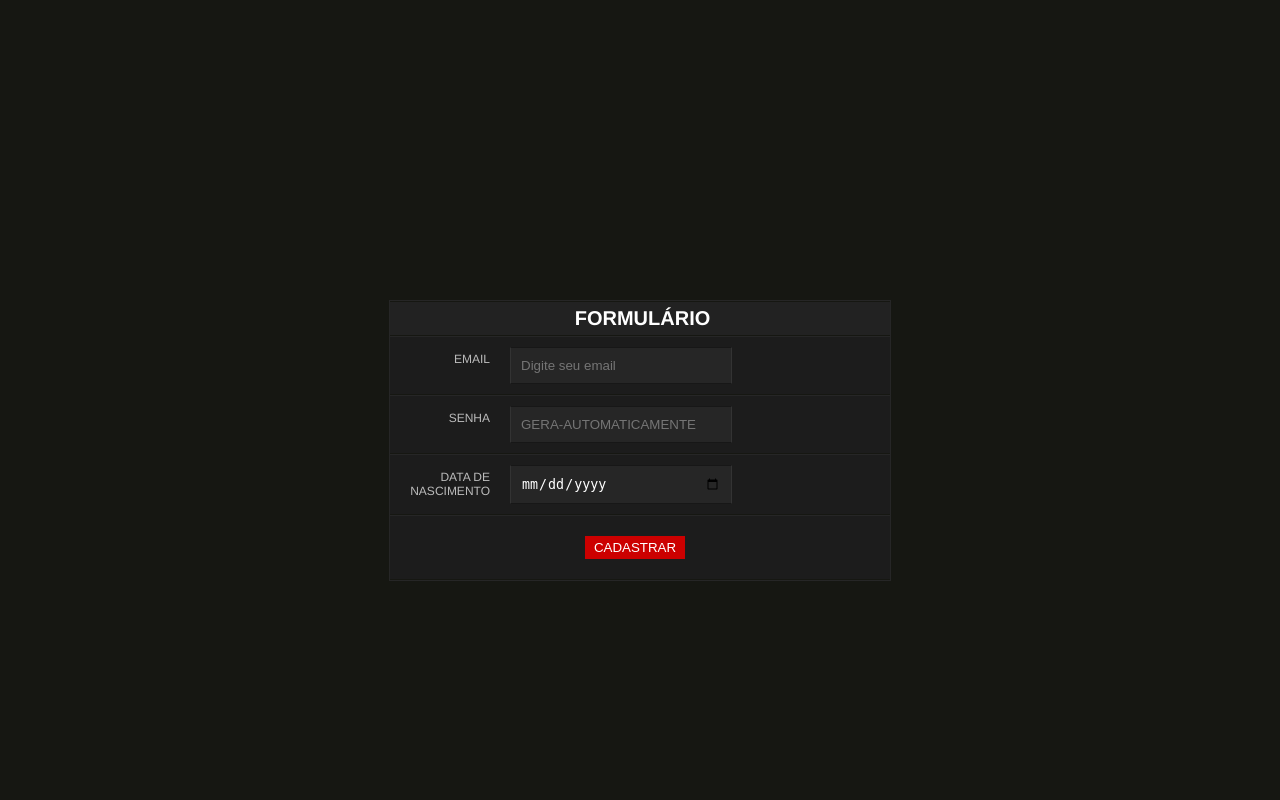
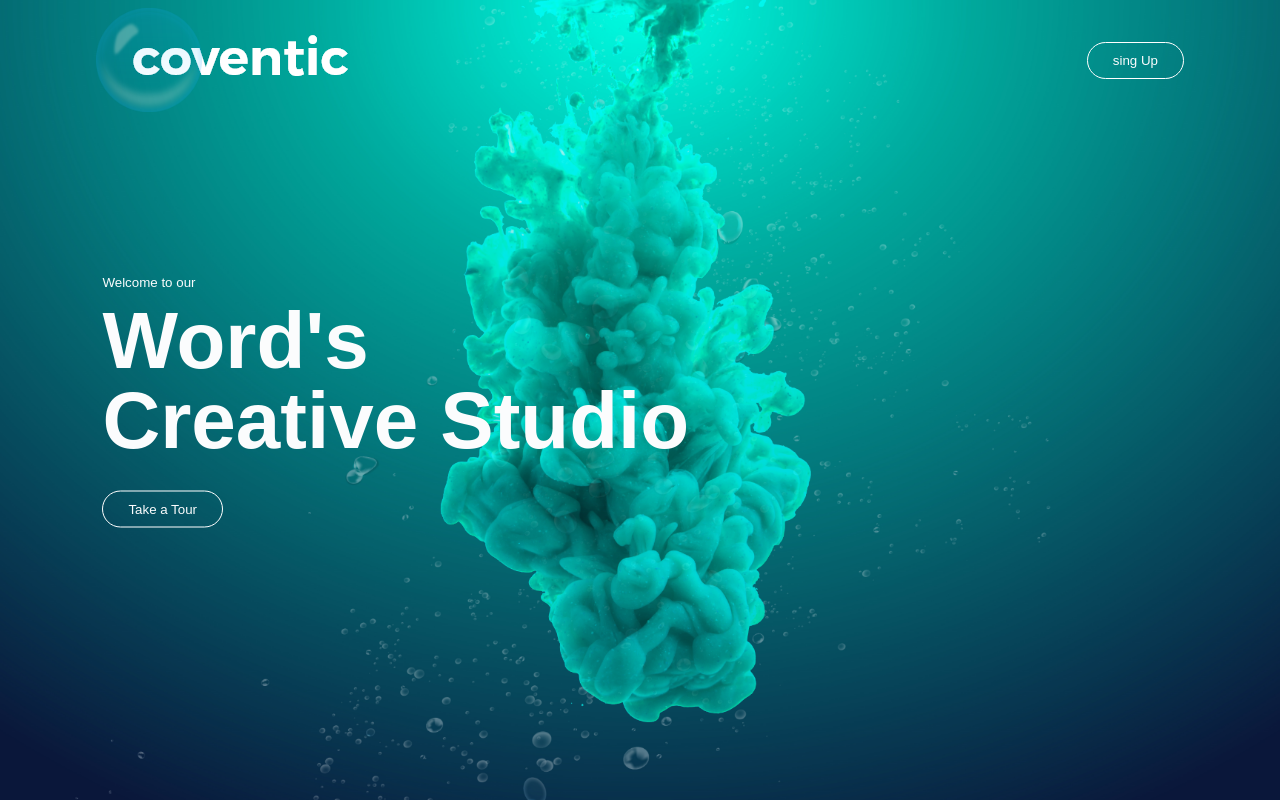
Before and after one commit to Wesleypsouza/formulario-django, a Django app: page /cadastro/ in a window 1280 px wide. Run offline with Django 4.2, Linux system fonts and the light colour scheme; data that the repository does not hold is empty; some libraries are stand-ins or nearby versions.

Commit message:
Pagina index

```diff
--- /dev/null
+++ b/cadastro/static/cadastro/css/style.css
@@ -0,0 +1,84 @@
+*{
+    margin: 0;
+    padding: 0;
+    font-family: sans-serif;
+}
+.hero{
+    width: 100%;
+    height: 100vh;
+    /* background-image: url(img/background.png); */
+    background-size: cover;
+    background-position: center;
+    position:relative;
+    overflow: hidden;
+}
+.logo{
+    width: 100px;
+    cursor: pointer;
+}
+.navbar{
+    width: 85%;
+    height: 15%;
+    margin: auto;
+    display: flex;
+    align-items: center;
+    justify-content: space-between;
+}
+button {
+    color: #fbfcfd;
+    padding: 10px 25px;
+    background: transparent;
+    border: 1px solid #fff;
+    border-radius: 20px;
+    outline: none;
+    cursor: pointer;
+}
+.content{
+    color: #fbfcfd;
+    position: absolute;
+    top: 50%;
+    left: 8%;
+    transform: translateY(-50%);
+    z-index: 2;
+}
+h1{
+    font-size: 80px;
+    margin: 10px 0 30px;
+    line-height: 80px;
+}
+.side-bar  {
+    width: 50px;
+    height: 100vh;
+    background: linear-gradient(#00545d, #000729);
+    position: absolute;
+    right: 0;
+    top: 0;
+}
+.menu{
+    display: block;
+    width: 25px;
+    margin: 40px auto 0;
+    cursor: pointer;
+}
+.social-links img, .useful-links img{
+    width: 30px;
+    margin: 5px auto;
+    cursor: pointer;
+}
+.social-links{
+    width: 50px;
+    text-align: center;
+    position: absolute;
+    top: 50%;
+    transform: translateY(-50%);
+}
+.useful-links{
+    width: 50px;
+    text-align: center;
+    position: absolute;
+    bottom: 30px;
+}
+
+.side-bar {
+    display: none;
+}
--- a/cadastro/templates/cadastro/index.html
+++ b/cadastro/templates/cadastro/index.html
@@ -1,45 +1,37 @@
 <!DOCTYPE html>
 <html lang="en">
-
 <head>
     <meta charset="UTF-8">
     <meta http-equiv="X-UA-Compatible" content="IE=edge">
     <meta name="viewport" content="width=device-width, initial-scale=1.0">
     {% load static %}
-    {% load widget_tweaks %}
-    <link rel="stylesheet" href="{% static 'cadastro/style.css' %}">
-    <title>Formulario</title>
+    <link rel="stylesheet" href="{% static 'cadastro/css/style.css' %}">
+    <title>Ficha de Cadastro</title>
 </head>
+<body>
+    <div class="hero" style="background-image: url({% static 'cadastro/img/background.png' %});">
+        <div class="navbar">
+            <img src="{% static 'cadastro/img/logo.png' %}">
+            <button type="button">sing Up</button>
+        </div>
+        <div class="content">
+            <small>Welcome to our</small>
+            <h1>Word's<br>Creative Studio</h1>
+            <button type="button">Take a Tour</button>
+        </div>
+        <div class="side-bar">
+            <img src="{% static 'cadastro/img/menu.png' %}">
 
-<body>
-    <form action="/cadastro/" name="cadastro" method="post" id="formulario">
-        <div class="box">
-            <h1>FORMULÁRIO</h1>
-            <label>
-                <span>EMAIL</span>
-                {% render_field form.email class="input_text" type="email" name="cadastro" placeholder="Digite seu email" id="campoemail" %}
-            </label>
-
-            <label>
-                <span>SENHA</span>
-                {% render_field form.senha class="input_text" type="password" name="cadastro" placeholder="GERA-AUTOMATICAMENTE" %}
-            </label>
-
-            <label>
-                <span>DATA DE NASCIMENTO</span>
-                {% render_field form.nascimento class="input_text" type="date" name="cadastro" id="campodata" %}<br>
-            </label>
-            <label>
-                <div class="botoes">
-                    <input type="submit" class="button1" value="CADASTRAR" />
-                    {% if users %}
-                    <input type="submit" class="button" id="botaobaixar" value="BAIXAR" />
-                    {% endif %}
-                </div>
-            </label>
+            <div class="social-links">
+                <img src="{% static 'cadastro/img/fb.png' %}">
+                <img src="{% static 'cadastro/img/ig.png' %}">
+                <img src="{% static 'cadastro/img/tw.png' %}">
+            </div>
+            <div class="useful-links">
+                <img src="{% static 'cadastro/img/share.png' %}">
+                <img src="{% static 'cadastro/img/info.png' %}">
+            </div>
         </div>
-    </form>
-    <script src="{% static 'cadastro/logic.js' %}"></script>
+    </div>
 </body>
-
 </html>
```
Also changed, not shown: cadastro/templates/cadastro/index_cadastro.html (added, +45 -0 lines), cadastro/static/cadastro/css/style_cadastro.css (renamed from cadastro/static/cadastro/style.css), cadastro/static/cadastro/img/background.png (added), cadastro/static/cadastro/img/bubble.png (added), cadastro/static/cadastro/img/fb.png (added), cadastro/static/cadastro/img/ig.png (added), cadastro/static/cadastro/img/info.png (added), cadastro/static/cadastro/img/logo.png (added), cadastro/static/cadastro/img/menu.png (added), cadastro/static/cadastro/img/share.png (added), cadastro/static/cadastro/img/tw.png (added), cadastro/static/cadastro/js/logic.js (renamed from cadastro/static/cadastro/logic.js).
